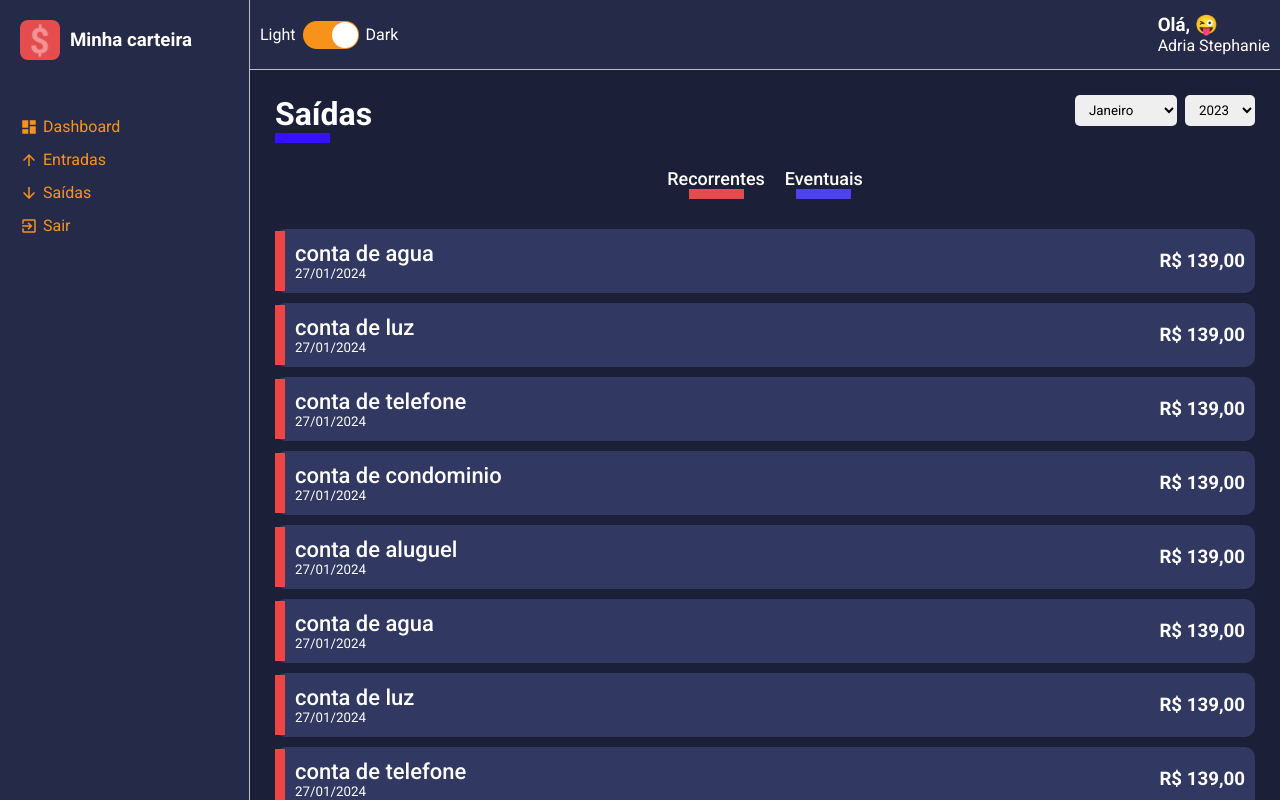
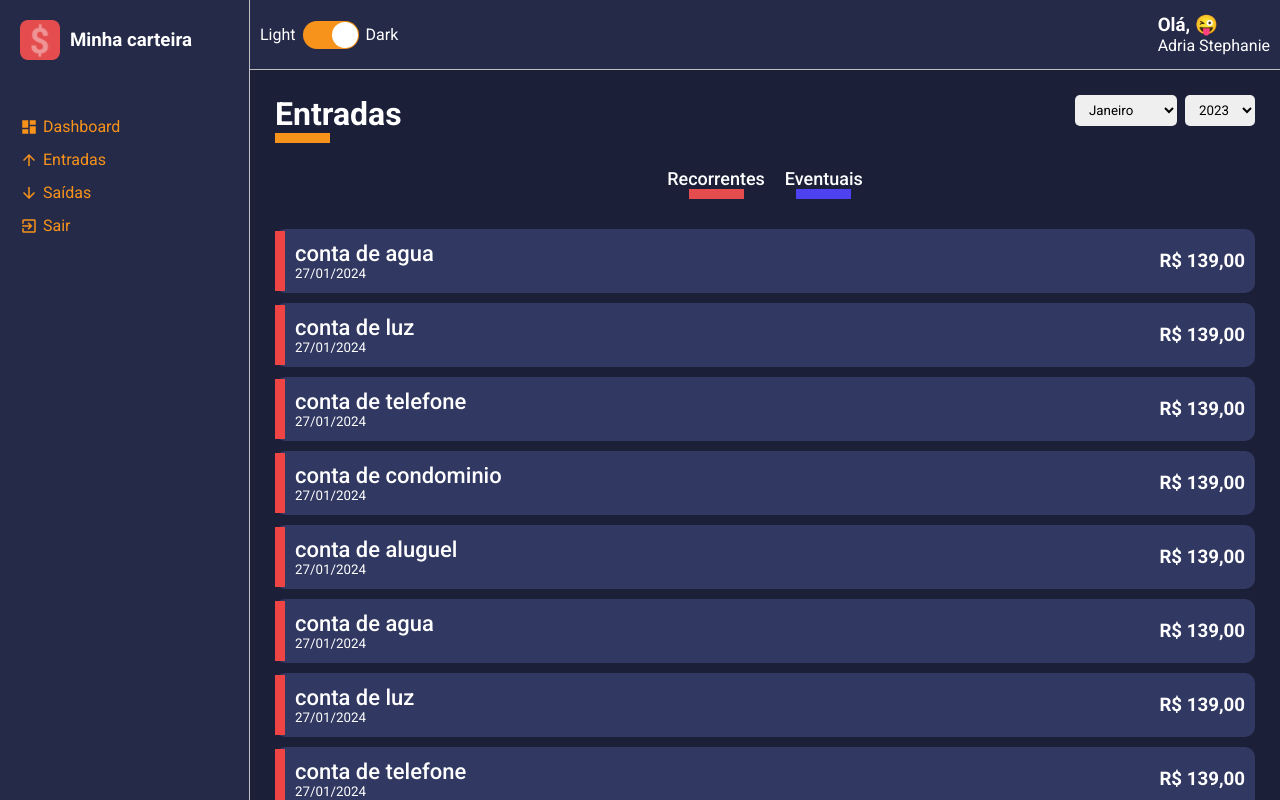
Before and after one commit to adriastephanie/minha-carteira-web, a React (Create React App) app in the folder minha_carteira/: page /list/entry-balance in a window 1280 px wide. Built offline with nearby package versions, Linux system fonts and the light colour scheme.

Commit message:
feature: ajuste de rotas

```diff
--- a/minha_carteira/package.json
+++ b/minha_carteira/package.json
@@ -11,8 +11,10 @@
     "@types/node": "^16.18.96",
     "@types/react": "^18.2.79",
     "@types/react-dom": "^18.2.25",
+    "@types/react-router-dom": "^5.3.3",
     "react": "^18.3.0",
     "react-dom": "^18.3.0",
+    "react-router-dom": "^5.3.4",
     "react-scripts": "5.0.1",
     "styled-components": "^6.1.9",
     "typescript": "^4.9.5",
@@ -25,7 +27,6 @@
     "build": "react-scripts build",
     "test": "react-scripts test",
     "eject": "react-scripts eject"
-
   },
   "eslintConfig": {
     "extends": [
--- a/minha_carteira/src/App.tsx
+++ b/minha_carteira/src/App.tsx
@@ -1,18 +1,14 @@
 import React from 'react';
 import { ThemeProvider } from 'styled-components'
-import Layout from './components/Layout';
 import GlobalStyles from './styles/GlobalStyles';
 import dark from './styles/themes/dark';
-import Dashboard from './pages/Dashboard';
-import Lista from './pages/List';
+import Routes from './router';
 
 const App: React.FC = () => (
   <>
     <ThemeProvider theme={dark}>
       <GlobalStyles />
-      <Layout>
-        <Lista/>
-      </Layout>
+      <Routes/>
     </ThemeProvider>
   </>
 );
--- a/minha_carteira/src/components/Aside/index.tsx
+++ b/minha_carteira/src/components/Aside/index.tsx
@@ -13,17 +13,17 @@
                 <Title>Minha carteira</Title>
             </Header>
             <MenuContainer>
-                <MenuItemLink href="#">
+                <MenuItemLink href="/dashboard">
                     <MdDashboard/>
                     Dashboard
                 </MenuItemLink>
 
-                <MenuItemLink href="#">
+                <MenuItemLink href="/list/entry-balance">
                     <MdArrowUpward/>
                     Entradas
                 </MenuItemLink>
 
-                <MenuItemLink href="#">
+                <MenuItemLink href="/list/exit-balance">
                     <MdArrowDownward/>
                     Saídas
                 </MenuItemLink>
--- a/minha_carteira/src/components/SelectInput/index.tsx
+++ b/minha_carteira/src/components/SelectInput/index.tsx
@@ -14,7 +14,7 @@
             <select>
                 {
                     options.map(option => (
-                        <option value={option.value}>{option.label}</option>
+                        <option key={option.value} value={option.value}>{option.label}</option>
                     ))
                 }
 
--- a/minha_carteira/src/pages/List/index.tsx
+++ b/minha_carteira/src/pages/List/index.tsx
@@ -1,10 +1,31 @@
-import React from "react";
+import React, {useMemo} from "react";
 import { Container, Content, Filters } from "./styles";
 import ContentHeader from "../../components/ContentHeader";
 import SelectInput from "../../components/SelectInput";
 import HistoryFinanceCard from "../../components/HistoryFinanceCard";
+import { useParams } from 'react-router-dom';
 
-const Lista: React.FC = () => {
+interface IRouteParams{
+    match: {
+        params: {
+            type: string;
+        }
+    }
+}
+
+const Lista: React.FC<IRouteParams> = ({match}) => {
+    const { type } = match.params;
+    const title = useMemo(() => {
+        return type === 'entry-balance'  ? {
+            title: 'Entradas',
+            lineColor: '#F7931B'
+        } : {
+            title: 'Saídas',
+            lineColor: '#E44C4E'
+        }
+
+    }, [type]);
+
     const months = [
         { value: 1, label: 'Janeiro'},
         { value: 2, label: 'Fevereiro'},
@@ -32,7 +53,7 @@
 
     return (
         <Container>
-             <ContentHeader title="Saídas" lineColor="#3511ff">
+             <ContentHeader title={title.title} lineColor={title.lineColor}>
                 <SelectInput options={months}/>
                 <SelectInput options={years}/>
             </ContentHeader>
--- /dev/null
+++ b/minha_carteira/src/router/app.routes.tsx
@@ -0,0 +1,17 @@
+import React from 'react';
+import {BrowserRouter, Switch, Route } from 'react-router-dom';
+import Dashboard from '../pages/Dashboard';
+import Layout from '../components/Layout';
+import List from '../pages/List';
+
+const AppRoutes: React.FC = () => (
+  <Layout>
+      <Switch>
+      <Route path="/dashboard" exact component={Dashboard}/>
+      <Route path="/list/:type" exact component={List}/>
+    </Switch>
+  </Layout>
+
+);
+
+export default AppRoutes;
--- /dev/null
+++ b/minha_carteira/src/router/index.tsx
@@ -0,0 +1,11 @@
+import React from 'react';
+import App from './app.routes';
+import {BrowserRouter} from 'react-router-dom'
+
+const Routes: React.FC = () => (
+    <BrowserRouter>
+    <App />
+    </BrowserRouter>
+)
+
+export default Routes;
```
Also changed, not shown: 1 other file (tests, documents, lock files or other folders).
